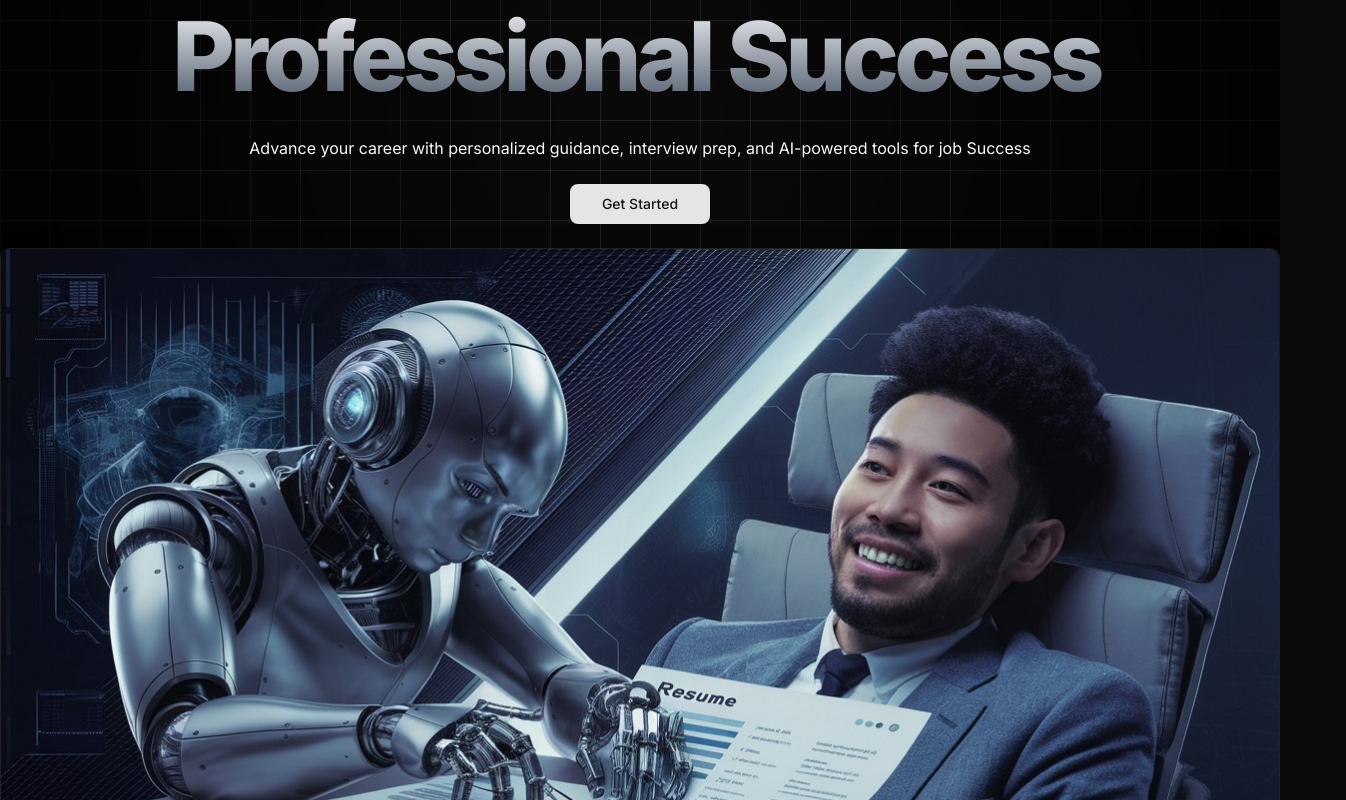
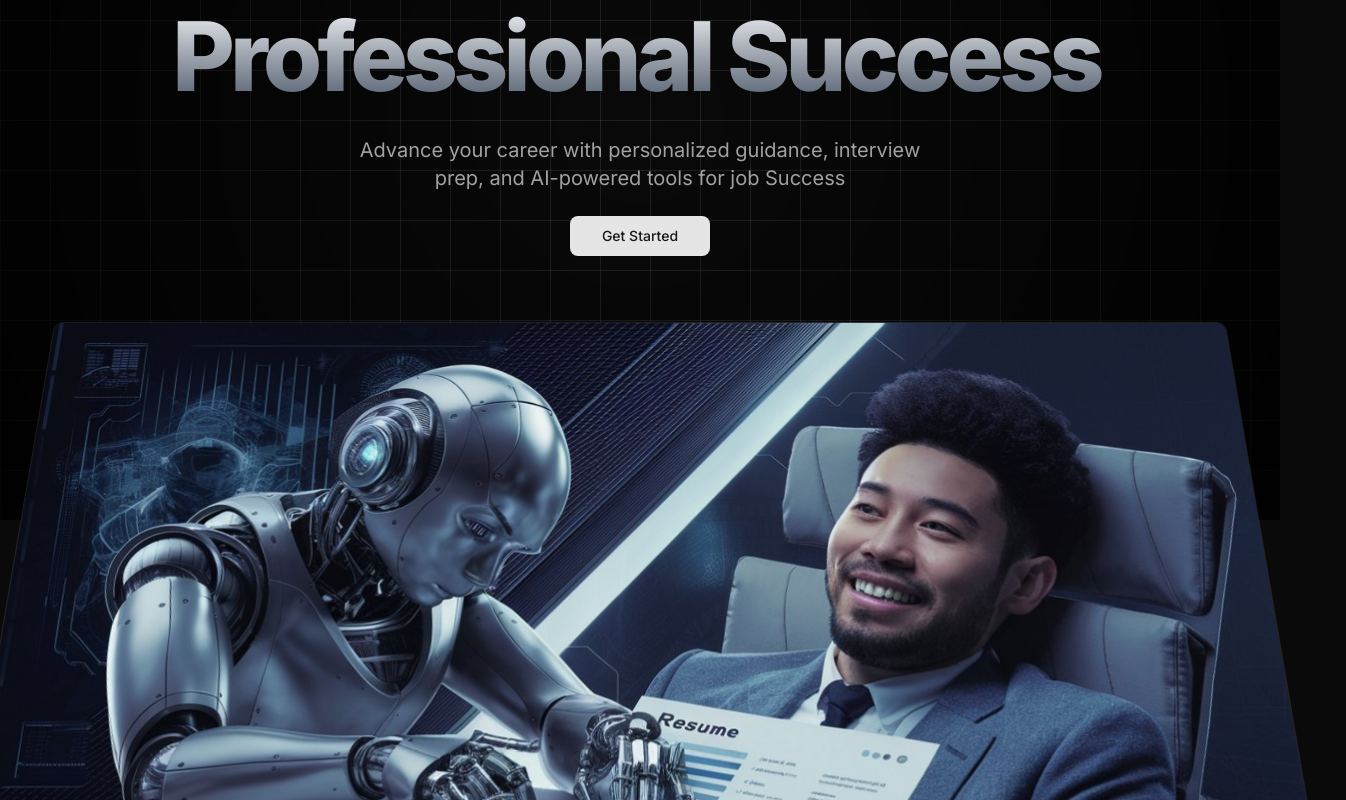
Before and after one commit to haritech005/AI-Career-Mate, a Next.js app: page / in a window 1280 px wide. Shown: the part 280-1080 px from the top of the page, 1346 px wide, since content can reach past the window. Built offline with nearby package versions, Linux system fonts and the light colour scheme; no server answers.

Commit message:
hero section added

```diff
--- a/app/globals.css
+++ b/app/globals.css
@@ -154,3 +154,19 @@
     @apply bg-gradient-to-b from-gray-400 via-gray-200 to-gray-600 font-extrabold tracking-tighter text-transparent bg-clip-text pb-2 pr-2;
   }
 }
+
+
+.hero-image-wrapper {
+  perspective: 1000px;
+}
+
+.hero-image {
+  /* transform: rotateX(20deg) scale(0.9) translateY(-50); */
+  transform: rotateX(15deg) scale(1);
+  transition: transform 0.5s ease-out;
+  will-change: transform;
+}
+
+.hero-image.scrolled {
+  transform: rotateX(0deg) scale(1) translateY(40px);
+}
--- a/components/Hero.jsx
+++ b/components/Hero.jsx
@@ -1,9 +1,30 @@
+"use client"
 import Link from 'next/link'
-import React from 'react'
+import React, { useEffect, useRef } from 'react'
 import { Button } from './ui/button'
 import Image from 'next/image'
 
 const HeroSecttion = () => {
+    const imageRef = useRef(null);
+
+    useEffect(() => {
+        const imageElement = imageRef.current;
+
+        const handleScroll = () => {
+            const scrollPosition = window.scrollY;
+            const scrollThreshold = 100;
+
+            if (scrollPosition > scrollThreshold) {
+                imageElement.classList.add("scrolled");
+            } else {
+                imageElement.classList.remove("scrolled");
+            }
+        };
+
+        window.addEventListener("scroll", handleScroll);
+        return () => window.removeEventListener("scroll", handleScroll);
+    }, []);
+
     return (
         <section className='w-full pt-36 md:pt-48 pb-10'>
             <div className='space-y-6 text-center'>
@@ -13,7 +34,7 @@
                         <br />
                         Professional Success
                     </h1>
-                    <p>Advance your career with personalized guidance, interview prep, and AI-powered tools for job Success</p>
+                    <p className='mx-auto max-w-[600px] text-muted-foreground md:text-xl'>Advance your career with personalized guidance, interview prep, and AI-powered tools for job Success</p>
                 </div>
 
                 <div>
@@ -22,8 +43,8 @@
                     </Link>
                 </div>
 
-                <div>
-                    <div>
+                <div className='hero-image-wrapper mt-5 md:mt-0'>
+                    <div ref={imageRef} className='hero-image'>
                         <Image
                             src={"/banner.jpeg"}
                             width={1280}
```
